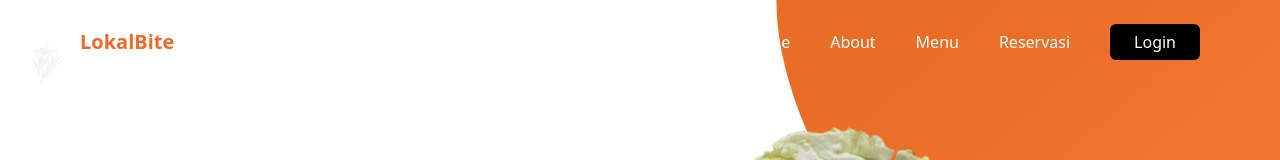
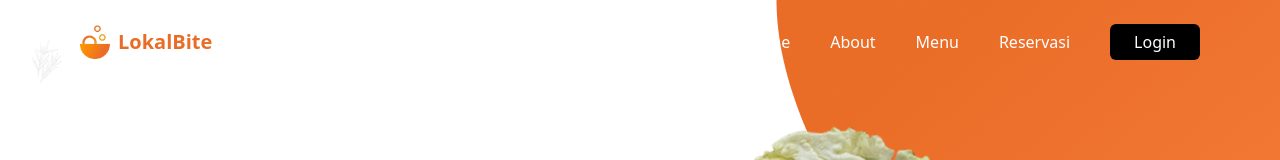
Before and after one commit to naddiyh/LokalBite, a Next.js app: page / in a window 1280 px wide. Shown: the top 160 px of the page. Built offline with nearby package versions, Linux system fonts and the light colour scheme.

Commit message:
fix navlink

```diff
--- a/components/navbar/Navbar.jsx
+++ b/components/navbar/Navbar.jsx
@@ -4,7 +4,7 @@ import Link from "next/link";
 import { Navlink } from "./navLink";
 import { PrimaryButton } from "../button/PrimaryButton";
 import { useEffect, useState } from "react";
-
+import Image from "next/image";
 export const Navbar = () => {
   const [isScroll, setIsScroll] = useState(false);
 
@@ -47,8 +47,17 @@ export const Navbar = () => {
             </label>
           </div>
 
-          <div className="flex-1 text-xl font-bold text-primary-orange">
-            LokalBite
+          <div className="flex-1 items-center gap-2 text-xl font-bold text-primary-orange">
+            <Image
+              src="/images/logo.png"
+              width={30}
+              height={30}
+              alt="logo"
+              objectPosition="top"
+              objectFit="cover"
+              className="hidden md:flex"
+            />
+            <p>LokalBite</p>
           </div>
 
           <div className="hidden gap-10 md:flex">
--- a/components/navbar/navLink.js
+++ b/components/navbar/navLink.js
@@ -1,6 +1,6 @@
 export const Navlink = [
-    { title: "Home", href: "#home" },
-    { title: "About", href: "#about" },
-    { title: "Menu", href: "#menu" },
-    { title: "Reservasi", href: "#reservasi" },
-  ];
+  { title: "Home", href: "/#home" },
+  { title: "About", href: "/about" },
+  { title: "Menu", href: "/menu" },
+  { title: "Reservasi", href: "/reservasi" },
+];
```
Also changed, not shown: public/images/logo.png (added).
